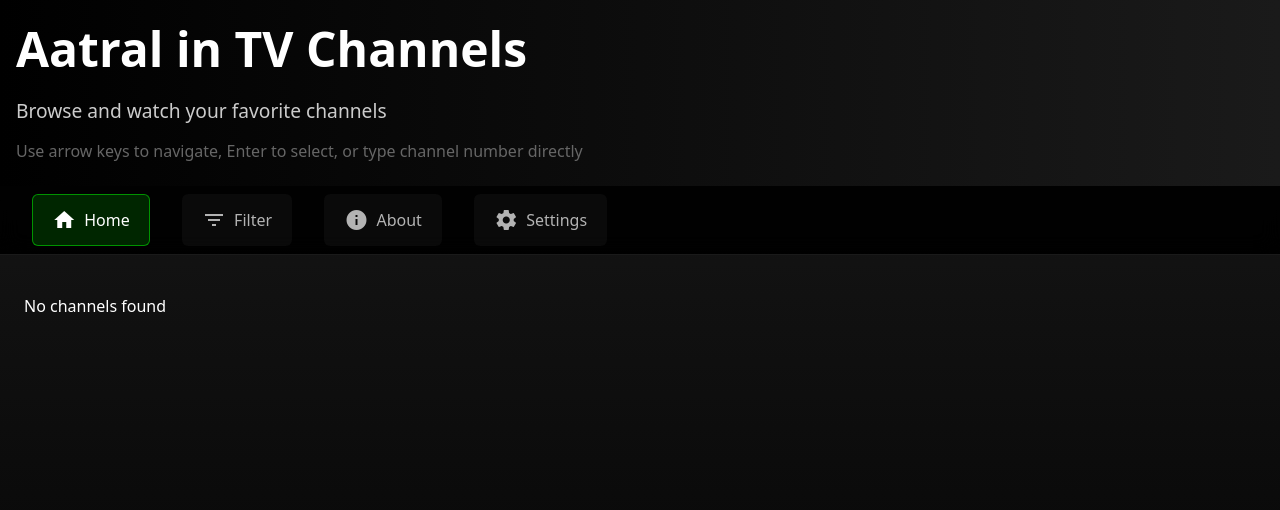
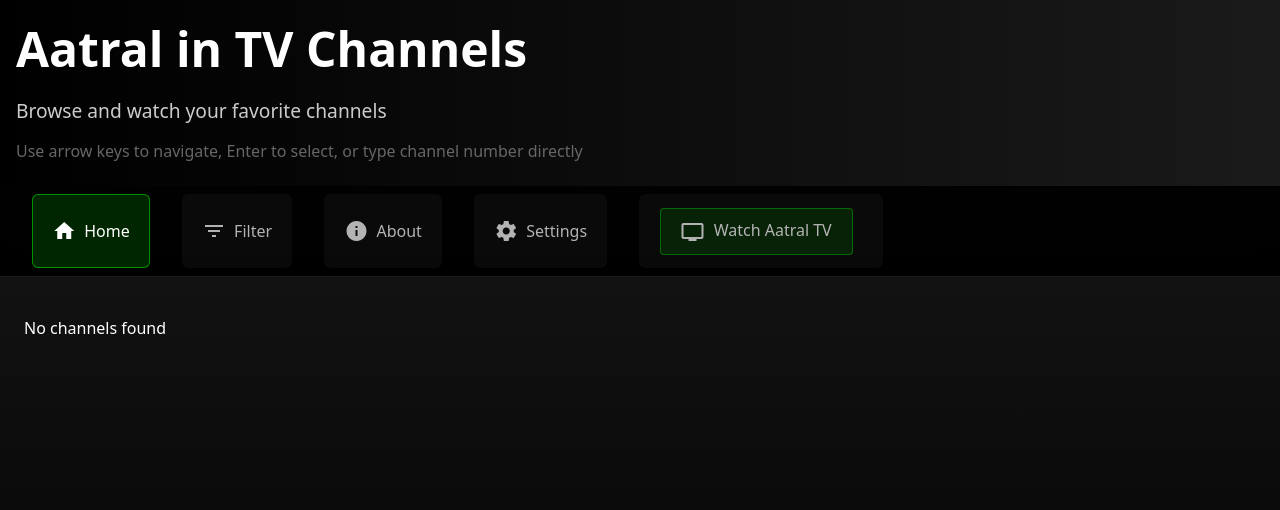
Before and after one commit to OsaiTamilan/ymt, a website built with Vite: page ymt/index.html in a window 1280 px wide. Built offline with nearby package versions, Linux system fonts and the light colour scheme; files whose address does not match are found by name.

Commit message:
Add files via upload

```diff
--- a/ymt/index.html
+++ b/ymt/index.html
@@ -18,11 +18,11 @@
         </div>
       </div>
       <nav class="main-nav-bar">
-        <div class="nav-item selected" tabindex="0" role="button">
+        <div class="nav-item selected" tabindex="0">
           <span class="material-icons">home</span>
           <span>Home</span>
         </div>
-        <div class="nav-item has-dropdown" tabindex="0" role="button">
+        <div class="nav-item has-dropdown" tabindex="0">
           <span class="material-icons">filter_list</span>
           <span>Filter</span>
           <div class="dropdown-menu">
@@ -35,13 +35,21 @@
             </div>
           </div>
         </div>
-        <div class="nav-item" tabindex="0" role="button">
+        <div class="nav-item" tabindex="0">
           <span class="material-icons">info</span>
           <span>About</span>
         </div>
-        <div class="nav-item" tabindex="0" role="button">
+        <div class="nav-item" tabindex="0">
           <span class="material-icons">settings</span>
           <span>Settings</span>
+        </div>
+        <div class="nav-item" tabindex="0">
+
+                <a href="aatral-tv/aatral-tv.html" style="display: inline-block; padding: 10px 20px; background: rgba(0, 255, 0, 0.15); border: 1px solid rgba(0, 255, 0, 0.5); border-radius: 4px; color: white; text-decoration: none; margin-right: 10px;">
+                  <span class="material-icons" style="vertical-align: middle; margin-right: 5px;">tv</span>
+                  Watch Aatral TV
+                </a>
+
         </div>
       </nav>
       <div class="channels-container">
```
